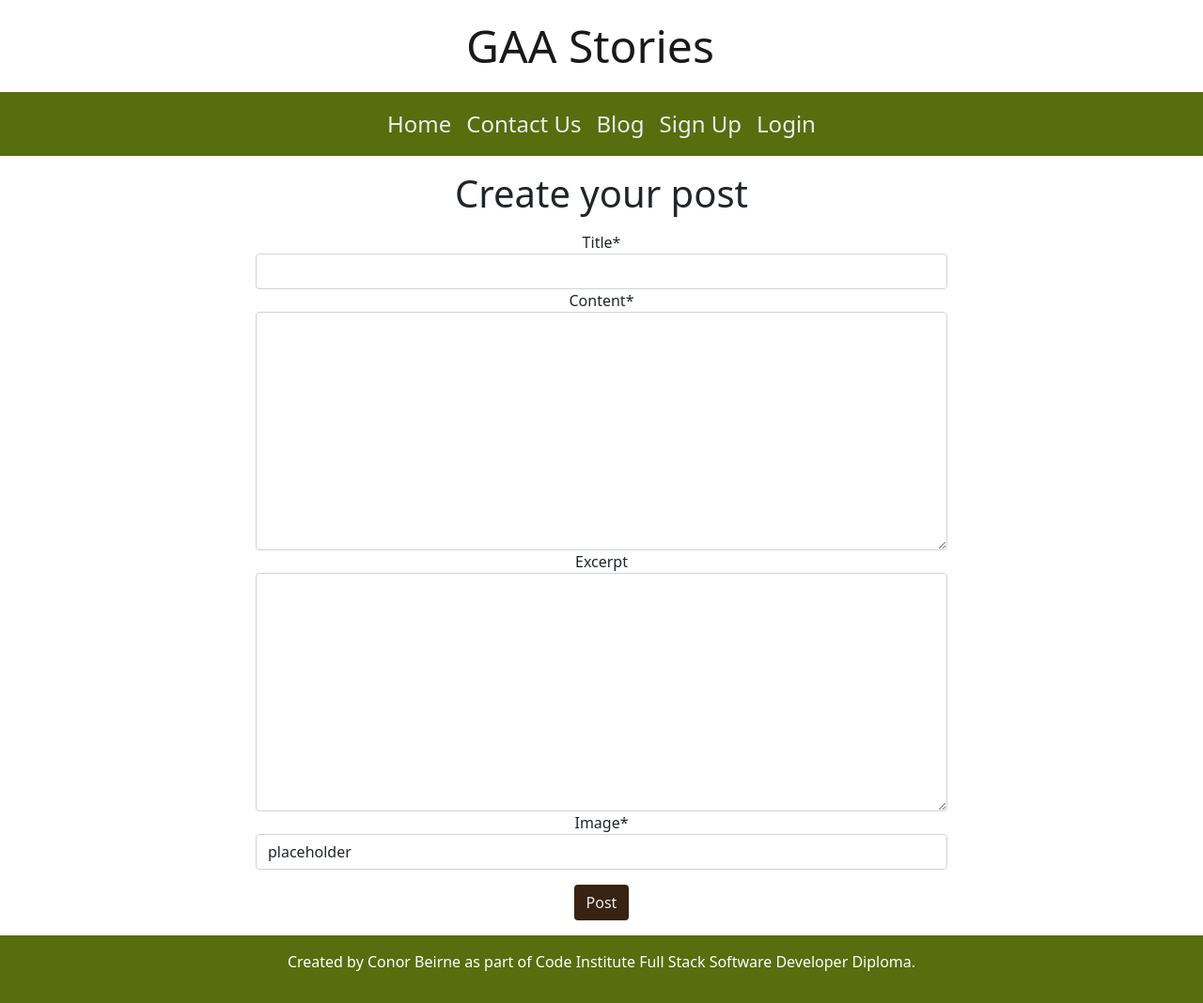
After one commit to conor-b1995/p4-GAAStories, a Django app: page /add_post/ in a window 1280 px wide. The commit adds this page. Shown: the whole page at 94% size. Run offline with Django 3.2, Linux system fonts and the light colour scheme; some libraries are stand-ins or nearby versions.

Commit message:
Add: The ability for an authenticated user to create a post directly from the webpage

```diff
--- a/blog/forms.py
+++ b/blog/forms.py
@@ -1,4 +1,4 @@
-from .models import Comment
+from .models import Comment, Post
 from django import forms
 
 
@@ -6,3 +6,15 @@ class CommentForm(forms.ModelForm):
     class Meta:
         model = Comment
         fields = ('body',)
+
+
+class PostForm(forms.ModelForm):
+
+    class Meta:
+        model = Post
+        fields = (
+            'title',
+            'content',
+            'excerpt',
+            'featured_image',
+        )
--- a/blog/urls.py
+++ b/blog/urls.py
@@ -4,6 +4,7 @@ from django.urls import path
 
 urlpatterns = [
     path('', views.PostList.as_view(), name='home'),
+    path('add_post/', views.AddPost.as_view(), name='add_post'),
     path('<slug:slug>/', views.PostDetail.as_view(), name='post_detail'),
     path('like/<slug:slug>', views.PostLike.as_view(), name='post_like'),
 ]
--- a/blog/views.py
+++ b/blog/views.py
@@ -1,8 +1,8 @@
 from django.shortcuts import render, get_object_or_404, reverse
-from django.views.generic import ListView, View
+from django.views.generic import ListView, View, CreateView
 from django.http import HttpResponseRedirect
 from .models import Post
-from .forms import CommentForm
+from .forms import CommentForm, PostForm
 
 
 # Create your views here.
@@ -76,3 +76,10 @@ class PostLike(View):
             post.likes.add(request.user)
 
         return HttpResponseRedirect(reverse('post_detail', args=[slug]))
+
+
+class AddPost(CreateView):
+
+    model = Post
+    form_class = PostForm
+    template_name = 'add_post.html'
--- a/static/css/style.css
+++ b/static/css/style.css
@@ -95,6 +95,11 @@ footer {
     background-color: rgba(116, 115, 116, 0.3);
 }
 
+#post-btn {
+    background-color: #382212;
+    color: #EDEDEF;
+}
+
 /* ------------------------- width and heights */
 /* #croker {
     height: 75%;
--- /dev/null
+++ b/templates/add_post.html
@@ -0,0 +1,26 @@
+{% extends 'base.html' %}
+
+{% block title %} Create New Post {% endblock %}
+
+{% block content %}
+
+{% load crispy_forms_tags %}
+
+<div>
+    <h1 class="text-center mt-3">Create your post</h1>
+</div>
+
+<div class="container mb-3 mt-3">
+    <div class="row">
+
+        <form class="col-8 offset-2 text-center" action="#" method="POST">
+            {% csrf_token %}
+            {{ form|crispy }}
+            <!-- {{ form.as_p }} -->
+            <button class="btn mt-3" id="post-btn">Post</button>
+        </form>
+    </div>
+
+</div>
+
+{% endblock %}
```
Also changed, not shown: templates/index.html (+11 -0 lines).
